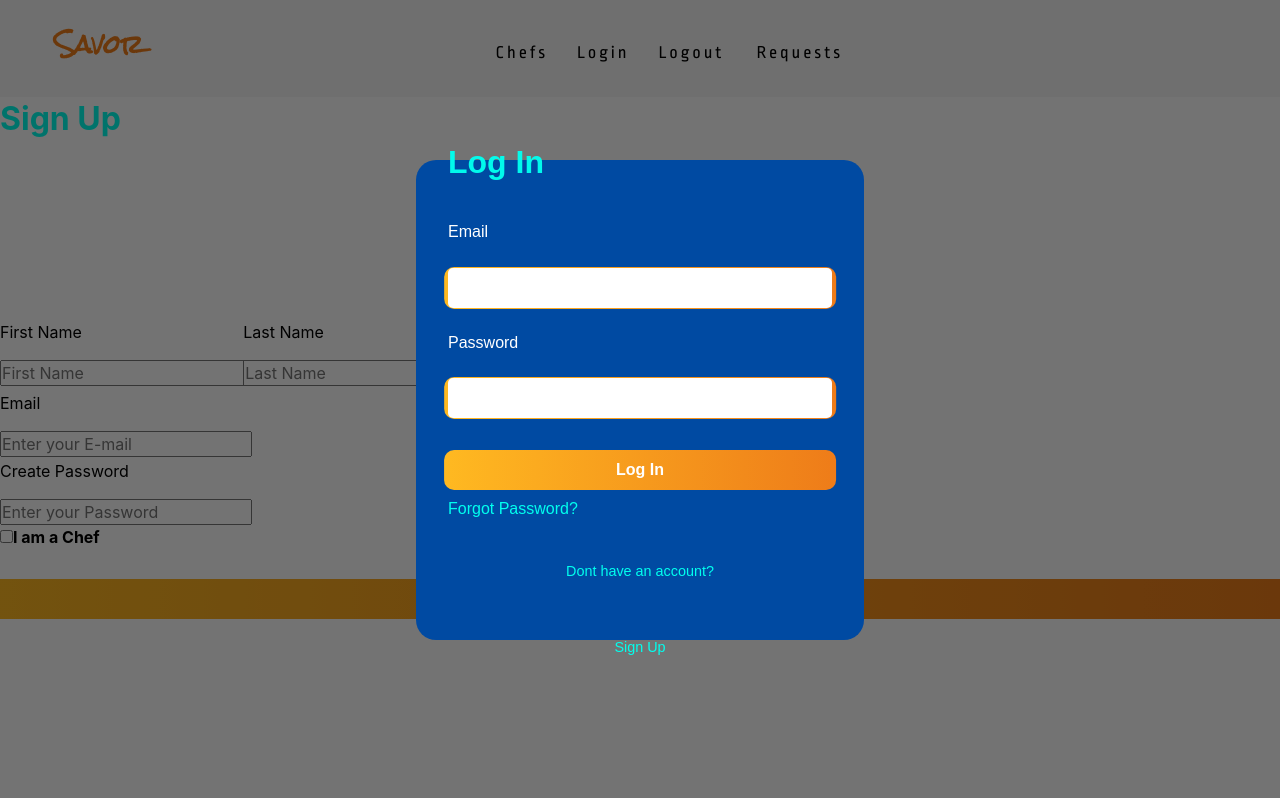
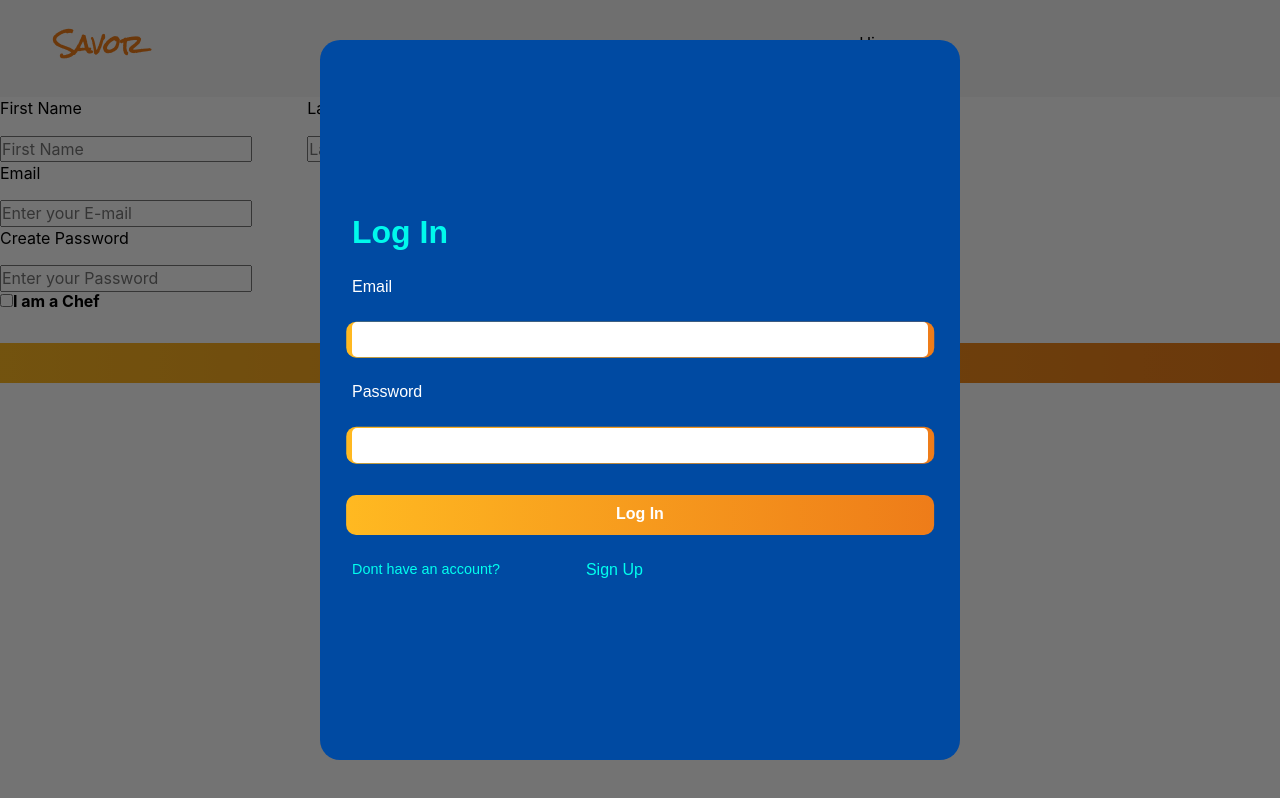
Before and after one commit to yashiazize/CapstoneProject, a React (Create React App) app in the folder front-end/: page /users/new in a window 1280 px wide. Both pictures are taken after a click on the button "Login". Shown: the top 798 px of the page. Built offline with nearby package versions, Linux system fonts and the light colour scheme; no server answers.

Commit message:
signup login form css

```diff
--- a/front-end/src/App.css
+++ b/front-end/src/App.css
@@ -475,7 +475,7 @@ a:link {
 .booking-container .booking-box div::before {
   content: "";
   position: absolute;
-	top:40%;
+  top: 40%;
   left: 50%;
   transform: translate(-50%, -50%);
   width: 102%;
@@ -527,8 +527,8 @@ a:link {
 
 .login-container {
   background: #004aa2;
-  width: 35vw;
-  height: 60vh;
+  width: 50vw;
+  height: 90vh;
   border-radius: 20px;
   display: flex;
   justify-content: center;
@@ -541,11 +541,8 @@ a:link {
   font-size: 2em;
   font-weight: bold;
   color: rgba(0, 255, 238, 0.968);
-  margin-bottom: 5vh;
-}
+  padding-top: 1vh;
 
-.login-box {
-  margin: 0.2sem 0;
 }
 
 .login-container .login-box p {
@@ -555,7 +552,7 @@ a:link {
 .login-container .login-box div {
   position: relative;
   width: 100%;
-  height: 40px;
+  height: 35px;
   margin: 3vh 0;
 }
 
@@ -611,11 +608,24 @@ a:link {
   color: rgb(0, 255, 238);
 }
 
-.textTwo {
+.loginQuestion {
+  margin-top: 2vh;
   font-size: 0.9em;
-  margin-top: 5vh;
+  color: rgb(0, 255, 238);
+}
+.cuisine-select {
+	height: 3vh;
+}
+.signupOrLogin {
   text-align: center;
   color: rgb(0, 255, 238);
+  cursor: pointer;
+  padding-top: 2vh;
+}
+
+.formModalToggle {
+	display: grid;
+	grid-template-columns: 17vw 7vw;
 }
 
 .textTwo a {
@@ -656,81 +666,8 @@ a:link {
   margin-right: 20px;
 }
 
-/* booking Form  */
 
-.sign-up {
-  display: flex;
-  margin: 0;
-  padding: 0;
-  box-sizing: border-box;
-  font-family: "Poppins", sans-serif;
-  justify-content: center;
-  align-items: center;
-  height: 100vh;
-}
-
-.signup-container {
-  background: #004aa2;
-  width: 40vw;
-  height: 90vh;
-  border-radius: 20px;
-  display: flex;
-  justify-content: center;
-  flex-direction: column;
-  color: white;
-  padding: 2em;
-}
-
-.sign-heading {
-  font-size: 2em;
-  font-weight: bold;
-  margin-bottom: 22vh;
-  color: rgb(0, 255, 238);
-}
-
-.signup-box {
-  margin: 0.2em 0;
-}
-
-.signup-container .signup-box p {
-  color: white;
-}
-
-.signup-container .signup-box div {
-  position: relative;
-  width: 100%;
-  height: 40px;
-  margin: 0.5em 0;
-}
-
-.signup-container .signup-box input {
-  position: absolute;
-  width: 100%;
-  height: 100%;
-  background: white;
-  color: black;
-  border: none;
-  outline: none;
-  padding-left: 0.8em;
-  border-radius: 10px;
-  transition: all 0.4s;
-}
-
-.signup-container .signup-box input:focus::placeholder {
-  color: white;
-}
-
-.signup-container .signup-box div::before {
-  content: "";
-  position: absolute;
-  top: 50%;
-  left: 50%;
-  transform: translate(-50%, -50%);
-  width: 102%;
-  height: 105%;
-  border-radius: 10px;
-  background: linear-gradient(to right, rgb(255, 185, 33), var(--primaryColor));
-}
+/* signup button */
 
 .signLoginBtn {
   width: 102%;
@@ -753,8 +690,15 @@ a:link {
 
 .first_last {
   display: grid;
-  grid-template-columns: 17vw 17vw;
-  gap: 2vw;
+  grid-template-columns: 20vw 20vw;
+  gap: 4vw;
+}
+
+.daysOf {
+	display: flex;
+	flex-direction: row;
+	justify-content: space-evenly;
+
 }
 
 /* modal */
--- a/front-end/src/Components/AuthModal.js
+++ b/front-end/src/Components/AuthModal.js
@@ -13,13 +13,14 @@ const AuthModal = ({ setModalOpen }) => {
             {authState === "login" ? "Log In" : "Sign Up"}
           </h2>
           {authState === "login" ? <LoginForm /> : <SignUpForm />}
-					<p className="textTwo">
+          <div className="formModalToggle">
+            <p className="loginQuestion">
               {authState === "login"
                 ? "Dont have an account?"
                 : "Already have an account?"}
             </p>
             <span
-						className="textTwo"
+              className="signupOrLogin"
               onClick={
                 authState === "login"
                   ? () => setAuthState("signup")
@@ -29,6 +30,7 @@ const AuthModal = ({ setModalOpen }) => {
               {authState === "login" ? "Sign Up" : "Log In"}
             </span>
           </div>
+        </div>
       </section>
     </div>
   );
--- a/front-end/src/Components/ChefDetails.js
+++ b/front-end/src/Components/ChefDetails.js
@@ -36,7 +36,7 @@ const ChefDetails = ({ chefs }) => {
 		<section className="single-chef">
 			<div className="single-chef-img-avail">
 				<img
-					src={imageChef}
+					src={chef.img_url}
 					className="img-fluid rounded-start"
 					alt={chef.first_name}
 				/>
@@ -56,11 +56,7 @@ const ChefDetails = ({ chefs }) => {
 					<article className="info">
 						<h3>About:</h3>
 						<p>
-							Lorem ipsum, dolor sit amet consectetur adipisicing elit. Incidunt
-							explicabo asperiores sequi soluta quae sit tempore delectus
-							corrupti recusandae, animi ea ab! Sint, voluptas id? Lorem ipsum
-							dolor sit amet consectetur adipisicing elit. Blanditiis sequi odio
-							suscipit ea similique nobis.
+							{chef.bio}
 						</p>
 					</article>
 					<div>
--- a/front-end/src/Components/ChefInfo.js
+++ b/front-end/src/Components/ChefInfo.js
@@ -1,11 +1,11 @@
-const ChefInfo = ({handleChange}) => {
+const ChefInfo = ({ handleChange }) => {
   return (
     <div>
       <div>
         <label>Select Cuisine:</label>
         <select
           onChange={handleChange("cuisine")}
-          className="form-select"
+          className="cuisine-select"
           aria-label="Default select example"
         >
           <option type="text" value={"american"}>
@@ -29,6 +29,7 @@ const ChefInfo = ({handleChange}) => {
         </select>
       </div>
       <label>Availibility:</label>
+      <div className="daysOf">
         <div className="form-check col-auto">
           <label for="monday">Monday</label>
           <input className="form-check-input" type="checkbox" name="monday" />
@@ -39,7 +40,11 @@ const ChefInfo = ({handleChange}) => {
         </div>
         <div className="form-check col-auto">
           <label for="wednesday">Wednesday</label>
-        <input className="form-check-input" type="checkbox" name="wednesday" />
+          <input
+            className="form-check-input"
+            type="checkbox"
+            name="wednesday"
+          />
         </div>
         <div className="form-check col-auto">
           <label for="thursday">Thursday</label>
@@ -58,6 +63,7 @@ const ChefInfo = ({handleChange}) => {
           <input className="form-check-input" type="checkbox" name="sunday" />
         </div>
       </div>
+    </div>
   );
 };
 
--- a/front-end/src/Components/ChefListItem.js
+++ b/front-end/src/Components/ChefListItem.js
@@ -1,7 +1,7 @@
 import { Link } from "react-router-dom";
-import imageChef from "../Images/bkgnd-lukas-blazek-unsplash.jpg";
 
-const ChefListItem = ({ chef, rating }) => {
+
+const ChefListItem = ({chef}) => {
 	return (
 		<div className="card mb-3 chefs-list-card">
 			<div className="row g-0">
@@ -21,9 +21,7 @@ const ChefListItem = ({ chef, rating }) => {
 							</Link>
 						</h5>
 						<p className="card-text">
-							This is a wider card with supporting text below as a natural
-							lead-in to additional content. This content is a little bit
-							longer.
+
 						</p>
 						<p className="card-text">Cuisine(s): {chef.cuisine}</p>
 					</div>
--- a/front-end/src/Components/LoginForm.js
+++ b/front-end/src/Components/LoginForm.js
@@ -26,7 +26,7 @@ const LoginForm = ({ setModalOpen }) => {
 	}
 
 	return (
-		<>
+		<section>
 			<div className="login-box">
 				<p>Email</p>
 				<div>
@@ -42,10 +42,7 @@ const LoginForm = ({ setModalOpen }) => {
 					Log In
 				</button>
 			</div>
-			<div className="textOne">
-				<Link to="/forgot-password">Forgot Password?</Link>
-			</div>
-		</>
+		</section>
 	);
 };
 
--- a/front-end/src/Components/NavBar.js
+++ b/front-end/src/Components/NavBar.js
@@ -50,7 +50,7 @@ const NavBar = () => {
 					</li>
 				</ul>
 
-				{/* <p> Hi, {currentUser && currentUser.email} </p>					 */}
+				<p> Hi, {currentUser && currentUser.email} </p>
 			</div>
 			{modalOpen ? <AuthModal setModalOpen={setModalOpen} /> : null}
 		</nav>
--- a/front-end/src/Components/SignUpForm.js
+++ b/front-end/src/Components/SignUpForm.js
@@ -54,10 +54,9 @@ const SignUpForm = () => {
 	}
 
 	return (
-		<>
-			<p className="sign-heading"> Sign Up </p>
+		<section className="signup-container">
 			<div className="first_last">
-				<div className="signup-box">
+				<div className="login-box">
 					<p>First Name</p>
 					<div>
 						<input
@@ -68,7 +67,7 @@ const SignUpForm = () => {
 						/>
 					</div>
 				</div>
-				<div className="signup-box">
+				<div className="login-box">
 					<p>Last Name</p>
 					<div>
 						<input
@@ -80,7 +79,7 @@ const SignUpForm = () => {
 					</div>
 				</div>
 			</div>
-			<div className="signup-box">
+			<div className="login-box">
 				<p>Email</p>
 				<div>
 					<input
@@ -91,7 +90,7 @@ const SignUpForm = () => {
 					/>
 				</div>
 			</div>
-			<div className="signup-box">
+			<div className="login-box">
 				<p> Create Password</p>
 				<div>
 					<input
@@ -124,7 +123,7 @@ const SignUpForm = () => {
 			<button className="signLoginBtn" onClick={handleSubmit}>
 				Sign Up
 			</button>
-		</>
+		</section>
 	);
 };
 
```
Also changed, not shown: 2 other files (tests, documents, lock files or other folders). Lines whose indentation alone changed are shown as unchanged.
